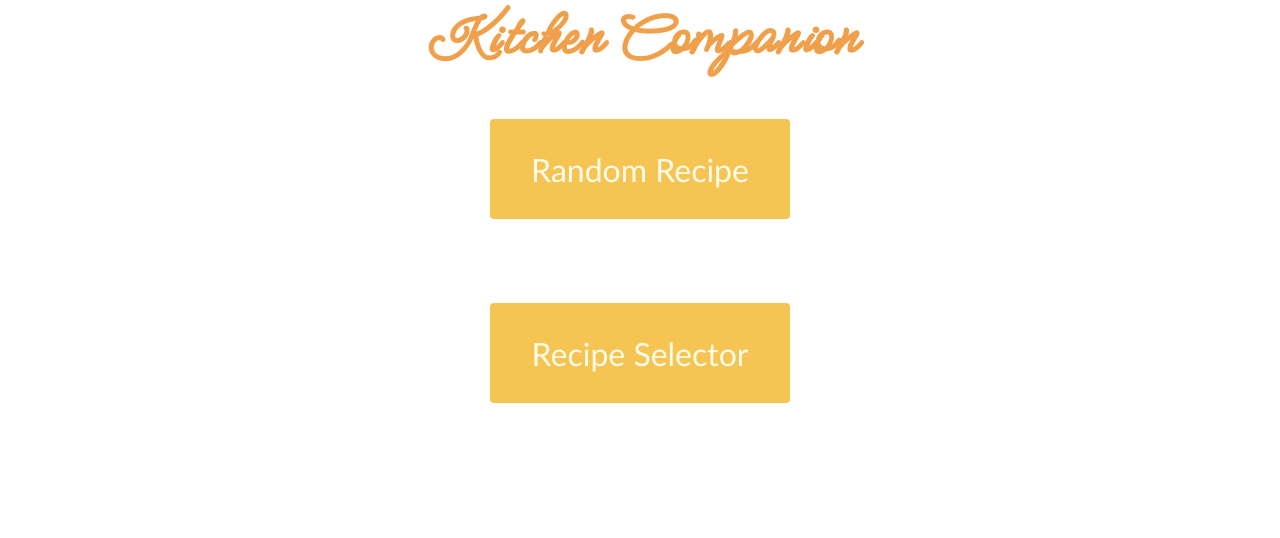
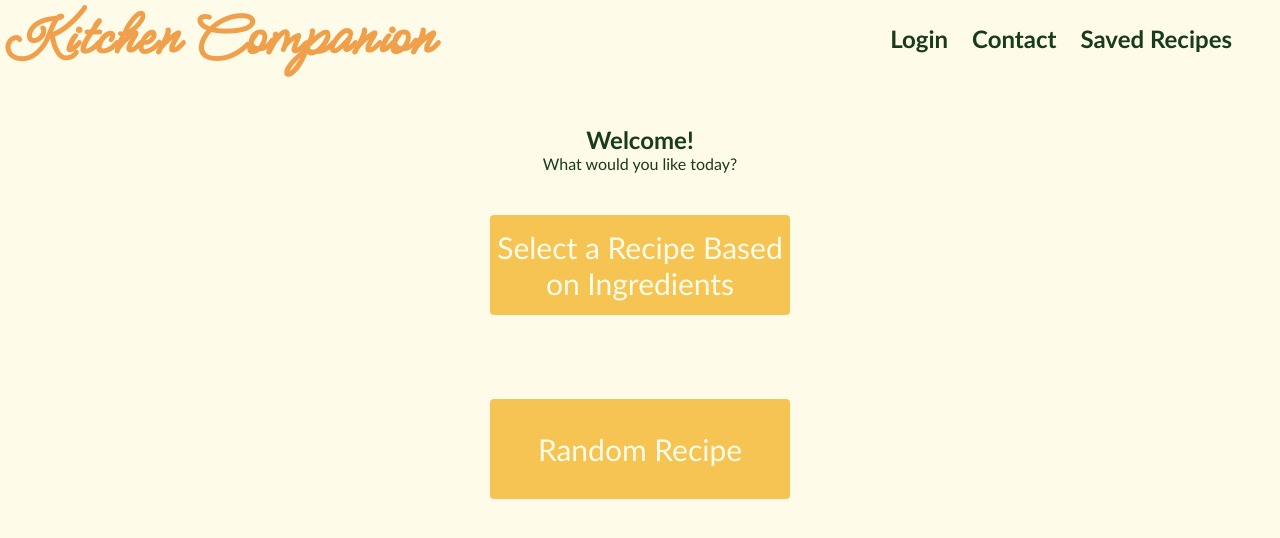
Before and after one commit to tarinausher/recipe-webpage, a Vue app in the folder frontend/: page / in a window 1280 px wide. Shown: the top 538 px of the page. Built offline with nearby package versions, Linux system fonts and the light colour scheme.

Commit message:
Navigation bar set up.

```diff
--- a/frontend/src/App.vue
+++ b/frontend/src/App.vue
@@ -1,19 +1,18 @@
 <template>
   <div id="app">
-    <router-link to="/">
-    <h1>Kitchen Companion</h1>
-    </router-link>
+    <NavBar/>
+
     <router-view />
   </div>
 </template>
 
 <script>
-// import Home from './views/Home.vue'
+import NavBar from '@/views/NavigationBar.vue'
 
 export default {
   name: 'App',
   components: {
-    // Home
+    NavBar
   }
 }
 </script>
@@ -25,36 +24,13 @@ export default {
     url(./fonts/Meow_Script/MeowScript-Regular.ttf) format("truetype");
 }
 
-/* @font-face {
-  font-family: "Comforter Brush";
-  src: local("Comforter Brush"),
-    url(./fonts/Comforter_Brush/ComforterBrush-Regular.ttf) format("truetype");
-} */
-
 * {
   font-family: "Calibri", Trebuchet;
   color: #183a1d;
   margin: 0;
   padding: 0;
   text-decoration: none;
+  background-color: #fefbe9;
 }
 
-/* #app {
-  background-image: url(./assets/...);
-  height: 100vh;
-  background-size: cover;
-  background-position: center;
-} */
-
-#app h1 {
-  font-family: "Meow Script";
-  font-size: 64px;
-  color: #f0a04b;
-  text-align: center;
-  letter-spacing: 1px;
-}
-
-
-
-
 </style>
--- a/frontend/src/components/Button.vue
+++ b/frontend/src/components/Button.vue
@@ -30,7 +30,7 @@ button {
  border-radius: 4px;
  box-shadow: inset 0 0 0 0 #f6c453;
  transition: ease-out 0.3s;
- font-size: 2rem;
+ font-size: 30px;
  outline: none;
 }
 
--- a/frontend/src/router/index.js
+++ b/frontend/src/router/index.js
@@ -1,8 +1,11 @@
 import Vue from 'vue'
 import VueRouter from 'vue-router'
-import Home from '../views/Home.vue'
-import RandomRecipe from '../views/RandomRecipe.vue'
-import RecipeSelector from '../views/RecipeSelector.vue'
+import Home from '@/views/Home.vue'
+import RandomRecipe from '@/views/RandomRecipe.vue'
+import RecipeSelector from '@/views/RecipeSelector.vue'
+import Login from '@/views/Login.vue'
+import Contact from '@/views/Contact.vue'
+import SavedRecipes from '@/views/SavedRecipes'
 
 Vue.use(VueRouter)
 
@@ -21,6 +24,21 @@ const routes = [
       path: '/recipe-selector',
       name: 'recipe-selector',
       component: RecipeSelector
+    },
+    {
+      path: '/login',
+      name: 'login',
+      component: Login
+    },
+    {
+      path: '/contact',
+      name: 'contact',
+      component: Contact
+    },
+    {
+      path: '/saved-recipes',
+      name: 'saved-recipes',
+      component: SavedRecipes
     }
   ]
   const router = new VueRouter({
--- /dev/null
+++ b/frontend/src/views/Contact.vue
@@ -0,0 +1,13 @@
+<template>
+    <p>Work in progress: Contact page</p>
+</template>
+
+<script>
+export default {
+    name: 'Contact'
+}
+</script>
+
+<style>
+
+</style>
--- a/frontend/src/views/Home.vue
+++ b/frontend/src/views/Home.vue
@@ -1,11 +1,14 @@
 <template>
 <div class="main">
+    <h2>Welcome!</h2>
+    <p>What would you like today?</p>
+    <router-link to="/recipe-selector">
+      <Button>Select a Recipe Based on Ingredients</Button>
+    </router-link>
     <router-link to="/random-recipe">
       <Button>Random Recipe</Button>
     </router-link>
-    <router-link to="/recipe-selector">
-      <Button>Recipe Selector</Button>
-    </router-link>
+
   </div>
 </template>
 
@@ -23,6 +26,9 @@ export default {
 <style scoped>
 .main {
   text-align: center;
+  padding: 3em;
 }
 
+
+
 </style>
--- /dev/null
+++ b/frontend/src/views/Login.vue
@@ -0,0 +1,13 @@
+<template>
+  <p>Work in progress: Login page</p>
+</template>
+
+<script>
+export default {
+    name: 'Login'
+}
+</script>
+
+<style>
+
+</style>
--- /dev/null
+++ b/frontend/src/views/NavigationBar.vue
@@ -0,0 +1,55 @@
+<template>
+<div id="header" class="container">
+    <div id="logo" >
+        <router-link to="/">
+            <h1>Kitchen Companion</h1>
+        </router-link>
+    </div>
+
+    <div id="nav" class="nav">
+        <router-link to="/login">
+            <h2>Login</h2>
+        </router-link>
+
+        <router-link to="/contact">
+            <h2>Contact</h2>
+        </router-link>
+
+        <router-link to="/saved-recipes">
+            <h2>Saved Recipes</h2>
+        </router-link>
+    </div>
+
+</div>
+</template>
+
+<script>
+export default {
+    name: "NavBar"
+}
+</script>
+
+<style>
+#logo h1 {
+  font-family: "Meow Script";
+  font-size: 64px;
+  color: #f0a04b;
+  letter-spacing: 1px;
+  display: flex;
+}
+
+#nav {
+  display: flex;
+  flex-direction: row;
+  padding: 1.5em;
+}
+
+#nav h2 {
+  padding-right: 1em;
+}
+
+.container {
+  display: flex;
+  justify-content: space-between;
+}
+</style>
--- /dev/null
+++ b/frontend/src/views/SavedRecipes.vue
@@ -0,0 +1,13 @@
+<template>
+    <p>Work in progress: Saved Recipe page</p>
+</template>
+
+<script>
+export default {
+    name: 'SavedRecipes'
+}
+</script>
+
+<style>
+
+</style>
```
Also changed, not shown: frontend/src/components/RecipeCard.vue (added, +14 -0 lines), 1 other file (tests, documents, lock files or other folders).
